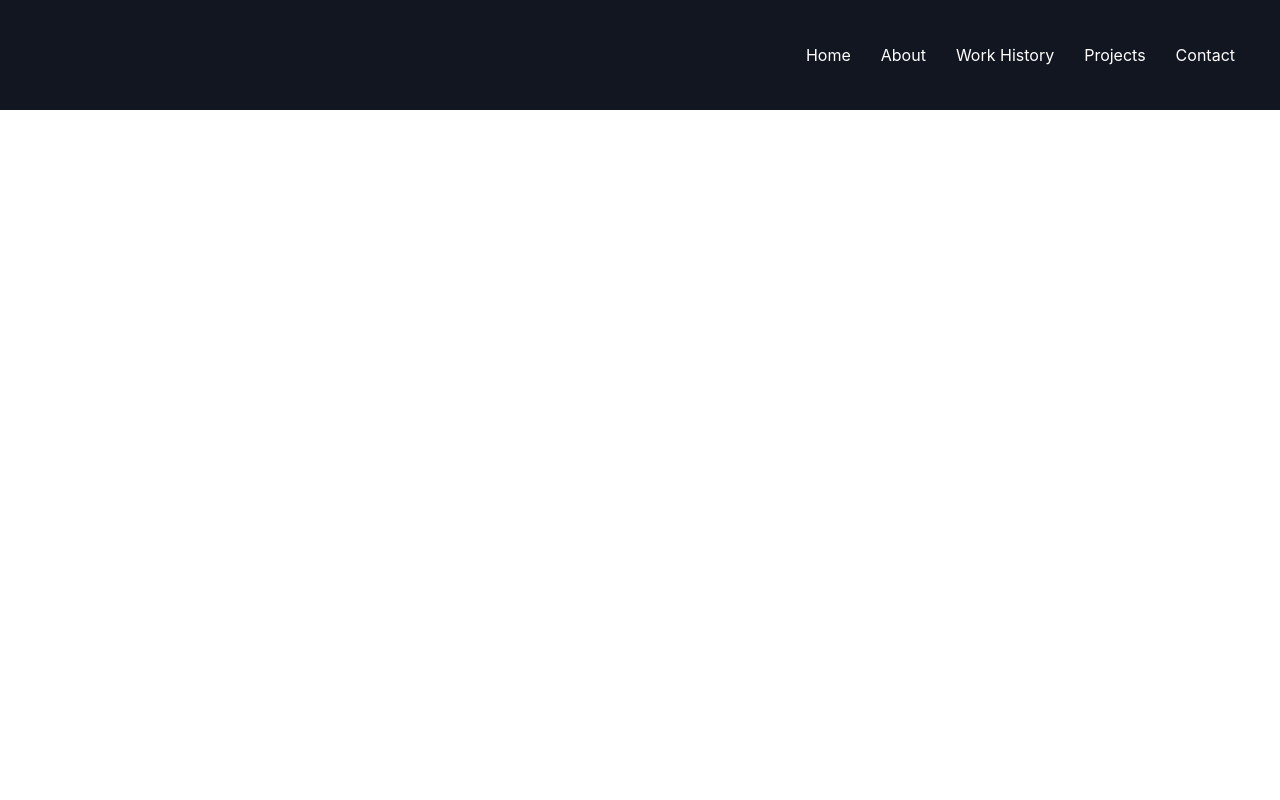
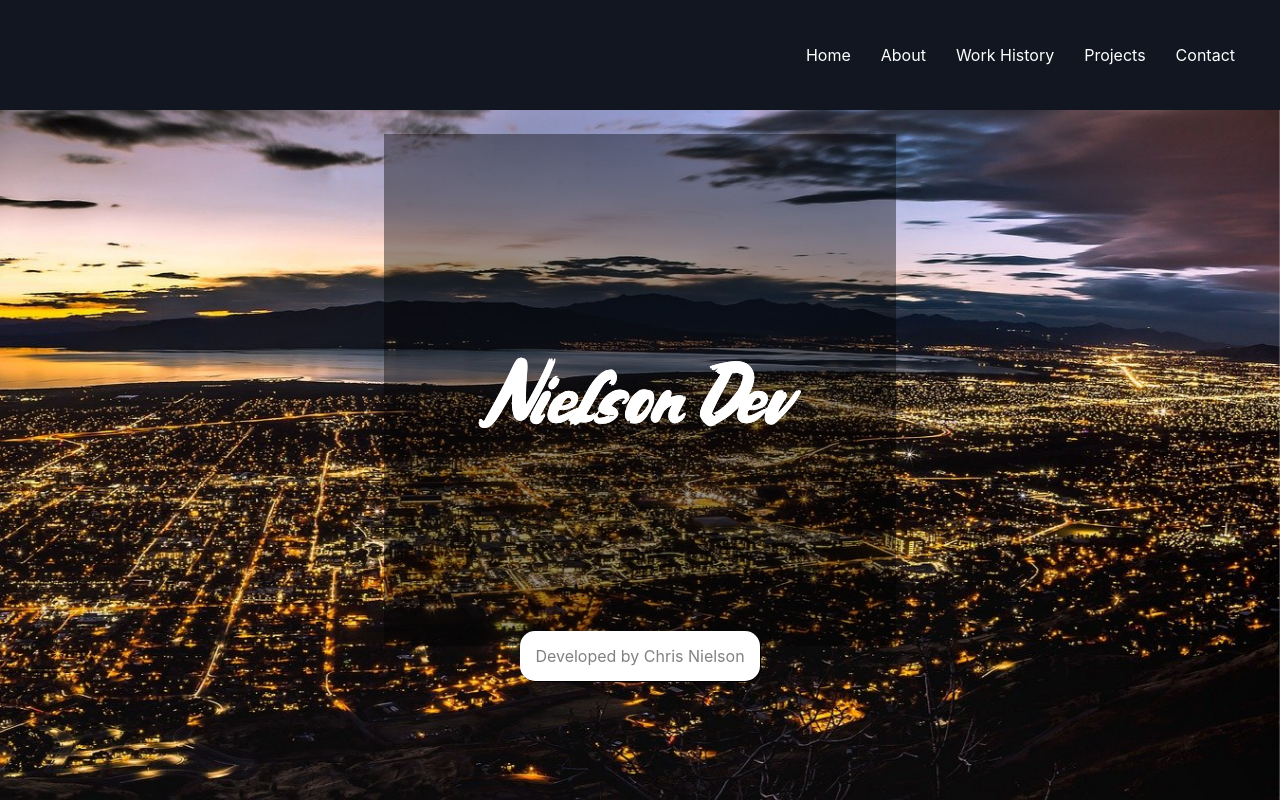
Before and after one commit to ctniel1/nielson-dev, a React (Create React App) app: page / in a window 1280 px wide. Built offline with nearby package versions, Linux system fonts and the light colour scheme.

Commit message:
Home page initial design complete

```diff
--- a/src/assets/home.css
+++ b/src/assets/home.css
@@ -4,4 +4,38 @@
     -moz-background-size: cover;
     -o-background-size: cover;
     background-size: cover;
+    position: absolute;
+    top: 0;
+    bottom: 0;
+    left: 0;
+    right: 0;
+    z-index: -1;
 }
+
+#welcome {
+    position: absolute;
+    top: 50%;
+    left: 50%;
+    transform: translate(-50%, -50%);
+    text-align: center;
+}
+
+#logo {
+    display: block;
+    background: rgba(0,0,0,0.4);
+}
+
+#home-link {
+    padding: 15px;
+    text-decoration: none;
+    box-shadow: 1px 1px black;
+    color: grey;
+    transition: 0.3s;
+    background-color: white;
+    border-radius: 15px;
+}
+
+#home-link:hover {
+    background-color: darkgray;
+    color: white;
+}
--- a/src/pages/Home.js
+++ b/src/pages/Home.js
@@ -1,9 +1,15 @@
 import '../assets/home.css'
+import Logo from '../assets/logo.png'
+import { Link } from 'react-router-dom'
 
 export default function Home() {
   return (
     <div>
       <div id="background" />
+      <div id="welcome">
+        <img src={Logo} alt="Logo" id="logo" />
+        <Link to="/about" id="home-link">Developed by Chris Nielson</Link>
+      </div>
     </div>
   )
 }
```
Also changed, not shown: src/assets/logo.png (added).
